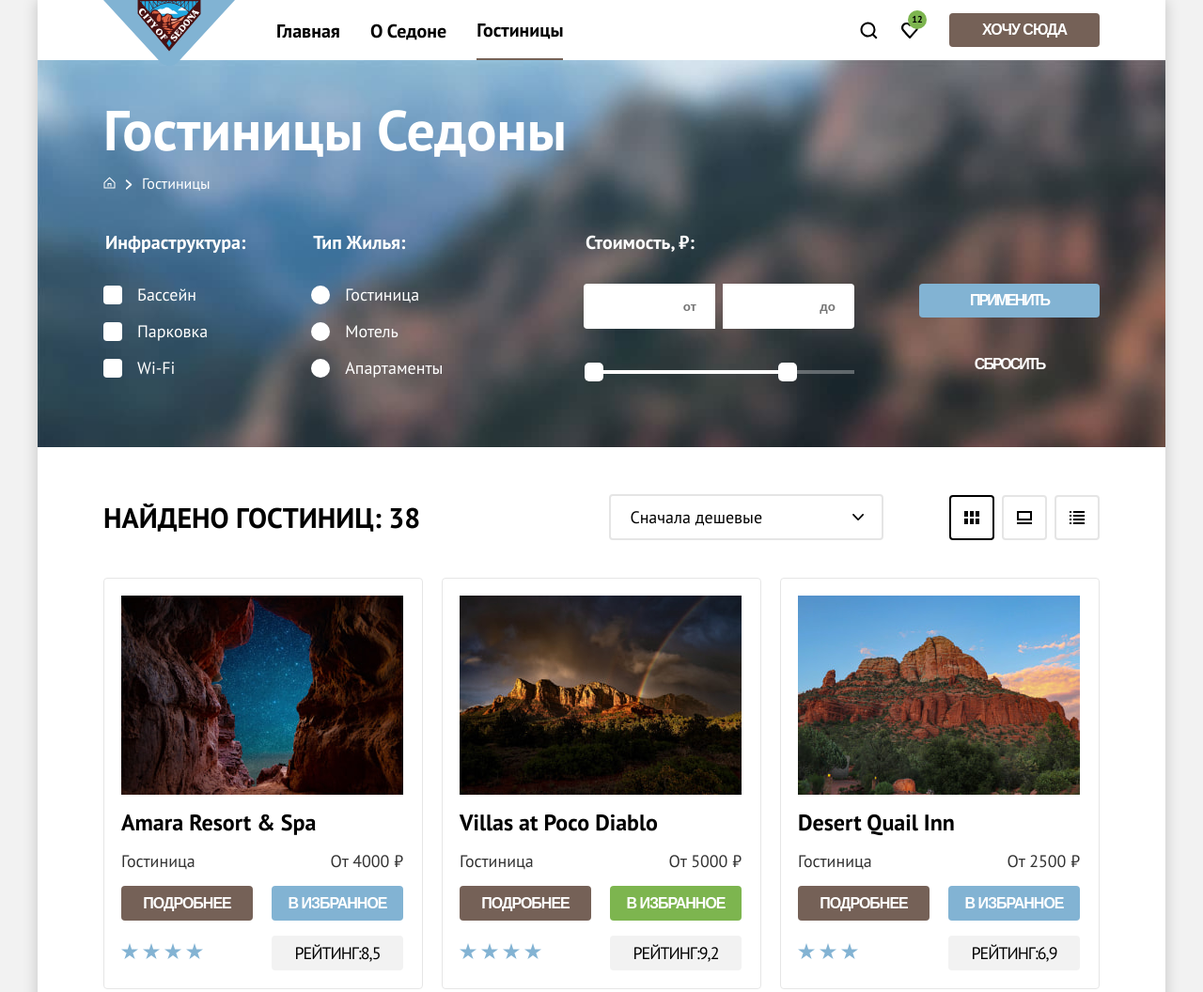
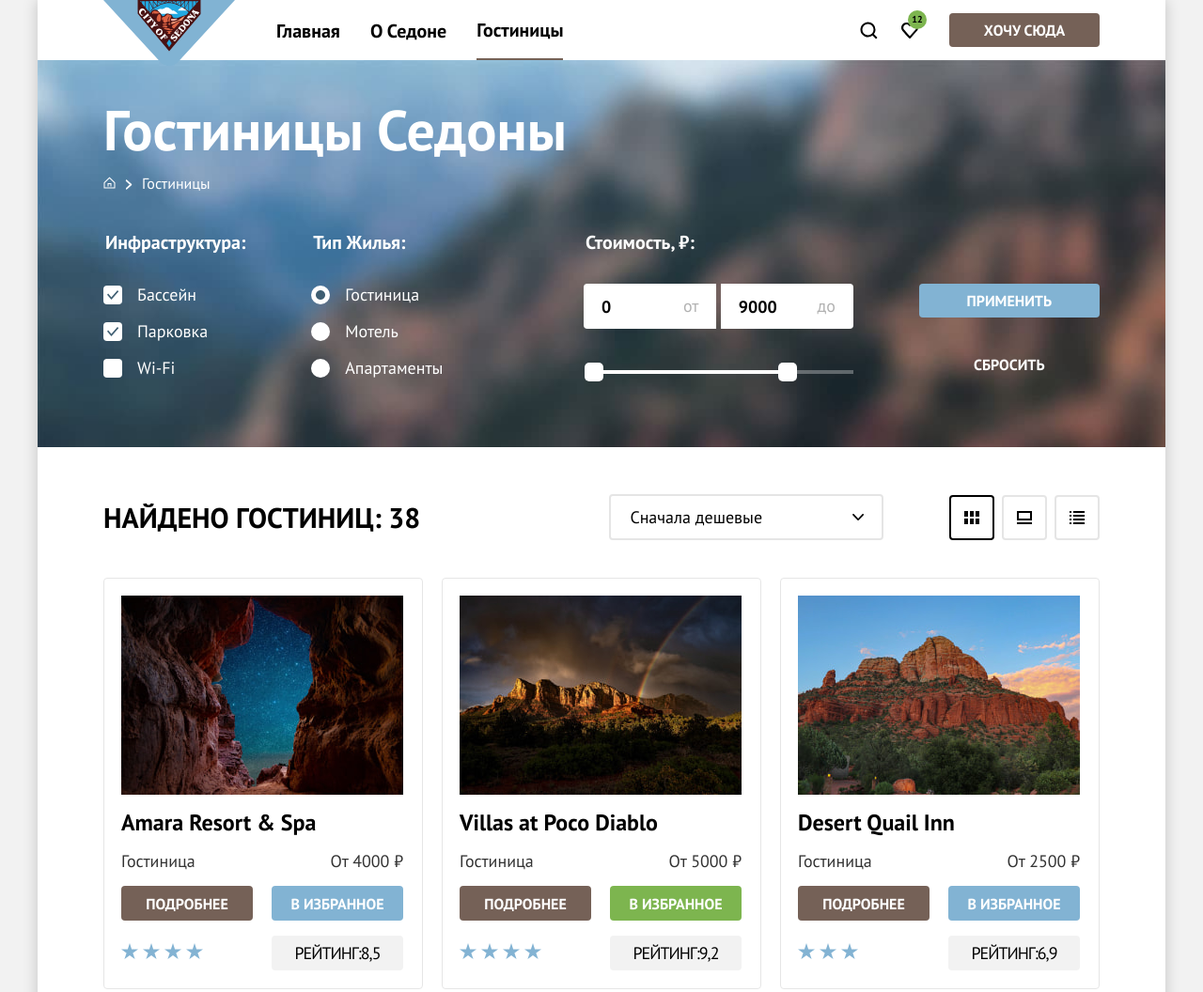
Before and after one commit to htmlacademy-htmlcss/2215849-sedona-35, a plain HTML site: page catalog.html in a window 1280 px wide. Shown: the top 1056 px of the page at 94% size. Drawn offline with Linux system fonts and the light colour scheme.

Commit message:
catalog.html/style.css
done catalog.html: checked, placeholder, font-family

```diff
--- a/catalog.html
+++ b/catalog.html
@@ -94,7 +94,7 @@
                 <ul class="catalog-list null">
                   <li class="catalog-item">
                     <label class="catalog-label">
-                      <input class="visually-hidden catalog-checkbox" type="checkbox" name="pool">
+                      <input class="visually-hidden catalog-checkbox" type="checkbox" name="pool" checked>
                       <span class="catalog-point catalog-mark"></span>
                       <span class="catalog-choose">
                         Бассейн
@@ -103,7 +103,7 @@
                   </li>
                   <li class="catalog-item">
                     <label class="catalog-label">
-                      <input class="visually-hidden catalog-checkbox" type="checkbox" name="parking">
+                      <input class="visually-hidden catalog-checkbox" type="checkbox" name="parking" checked>
                       <span class="catalog-point catalog-mark"></span>
                       <span class="catalog-choose">
                         Парковка
@@ -128,8 +128,8 @@
                 <ul class="catalog-list null">
                   <li class="catalog-item">
                     <label class="catalog-label">
-                      <input class="visually-hidden catalog-radio" type="radio" name="property" id="hotel"
-                        value="hotel">
+                      <input class="visually-hidden catalog-radio" type="radio" name="property" id="hotel" value="hotel"
+                        checked>
                       <span class="catalog-point catalog-dotted"></span>
                       <span class="catalog-choose">
                         Гостиница
@@ -166,10 +166,16 @@
                 </legend>
                 <div class="catalog-range flex">
                   <p class="catalog-range-fields null">
-                    <input class="catalog-range-input radius-left null" type="number" name="min-price" placeholder="от"
-                      step="500">
-                    <input class="catalog-range-input radius-right null" type="number" name="max-price" placeholder="до"
-                      step="500">
+                    <label class="label-for-price min-price-position" for="min-price">
+                      от
+                    </label>
+                    <input class="catalog-range-input radius-left null" id="min-price" name="min-price" type="number"
+                      placeholder="0" step="500">
+                    <label class="label-for-price max-price-position" for="max-price">
+                      до
+                    </label>
+                    <input class="catalog-range-input radius-right null" id="max-price" name="max-price" type="number"
+                      placeholder="9000" step="500">
                   </p>
                   <div class="range">
                     <div class="range-scale">
--- a/styles/styles.css
+++ b/styles/styles.css
@@ -106,7 +106,8 @@ body {
   font-size: 16px;
   color: #ffffff;
   line-height: 36px;
-  letter-spacing: -1px;
+  font-family: inherit;
+  letter-spacing: 0;
   text-transform: uppercase;
   border-radius: 4px;
   border: none;
@@ -429,7 +430,7 @@ body {
   width: 375px;
   margin: 0 auto;
   padding: 8px 20px;
-  letter-spacing: 1px;
+  letter-spacing: 2px;
 }
 
 /* SUBSCRIBE */
@@ -463,6 +464,7 @@ body {
   width: 452px;
   height: 51px;
   padding: 12px 21px;
+  font-family: inherit;
   border-radius: 4px 0 0 4px;
   border: 0;
 }
@@ -479,7 +481,7 @@ body {
   width: 232px;
   padding: 8px 30px;
   border-radius: 0 4px 4px 0;
-  letter-spacing: 1px;
+  letter-spacing: 2px;
 }
 
 /*FOOTER*/
@@ -711,24 +713,40 @@ body {
 }
 
 .catalog-range-fields {
+  position: relative;
   margin-bottom: 44px;
 }
 
+.label-for-price {
+  position: absolute;
+  color: #000000;
+  opacity: 0.3;
+}
+
+.min-price-position {
+  top: 13px;
+  left: 106px;
+}
+
+.max-price-position {
+  top: 13px;
+  right: 19px;
+}
+
 .catalog-range-input {
-  width: 140px;
+  width: 141px;
   height: 48px;
-  padding: 12px 20px;
+  padding: 12px 19px;
   font-weight: 700;
+  font-size: 18px;
+  font-family: inherit;
   line-height: 24px;
   border: none;
 }
 
 .catalog-range-input::placeholder {
-  text-align: right;
-}
-
-.catalog-range-input:first-of-type {
-  margin-right: 3px;
+  text-align: left;
+  color: #000000;
 }
 
 .catalog-range-input:focus {
@@ -803,17 +821,19 @@ body {
 
 .catalog-button-submit {
   margin-bottom: 32px;
-  padding: 8px 54px;
+  padding: 8px 51px;
   font-size: 16px;
+  font-family: inherit;
   line-height: 20px;
-  letter-spacing: -2px;
+  letter-spacing: 0;
 }
 
 .catalog-button-reset {
   padding: 8px 50px;
   font-size: 16px;
+  font-family: inherit;
   line-height: 20px;
-  letter-spacing: -2px;
+  letter-spacing: 0;
   background-color: transparent;
 }
 
@@ -1153,6 +1173,7 @@ body {
   padding: 12px 20px;
   font-weight: 700;
   font-size: 18px;
+  font-family: inherit;
   line-height: 24px;
   color: #000000;
   background-color: #f2f2f2;
@@ -1233,6 +1254,7 @@ body {
   height: 48px;
   font-weight: 700;
   font-size: 18px;
+  font-family: inherit;
   line-height: 20px;
   text-align: center;
   background-color: #f2f2f2;
```
